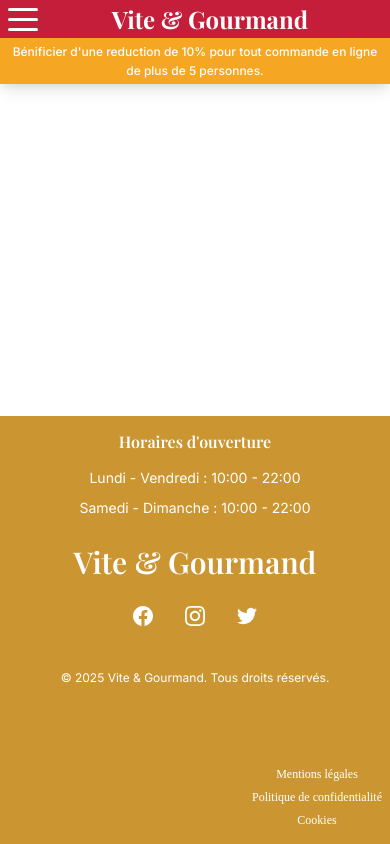
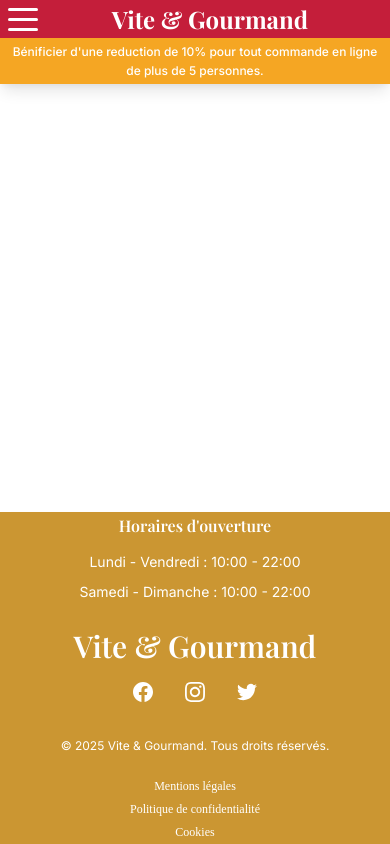
Before and after one commit to Slim-coder20/vite-gourmand, a React (Vite) app in the folder frontend/: page / in a window 390 px wide. Built offline with nearby package versions, Linux system fonts and the light colour scheme.

Commit message:
style: ajout de la class footerColumn dans le reponsive maw-width:480 a vec un padding : spacing-xs : 4px et text-align: center

```diff
--- a/frontend/src/components/footer/Footer.module.css
+++ b/frontend/src/components/footer/Footer.module.css
@@ -2,12 +2,12 @@
   display: grid;
   grid-template-columns: 1fr;
   background-color: var(--color-backgroud-footer);
-  padding: var(--spacing-lg) var(--spacing-md);
+  padding: var(--spacing-md) var(--spacing-sm);
   width: 100%;
   max-width: 100%;
   box-sizing: border-box;
   box-shadow: var(--shadow-lg);
-  gap: var(--spacing-md);
+  gap: var(--spacing-sm);
   grid-template-areas:
     "footerTop"
     "footerMain";
@@ -173,8 +173,8 @@
 /* Media queries pour mobile */
 @media (max-width: 768px) {
   .footer {
-    padding: var(--spacing-lg) var(--spacing-md);
-    gap: var(--spacing-lg);
+    padding: var(--spacing-md) var(--spacing-sm);
+    gap: var(--spacing-md);
   }
 
   .footerTop {
@@ -238,6 +238,7 @@
   .footerLinks {
     align-items: center;
     gap: var(--spacing-sm);
+    margin-top: 0; /* Supprimer le margin-top en mobile */
   }
 
   .footerLink {
@@ -248,7 +249,12 @@
 
 @media (max-width: 480px) {
   .footer {
-    padding: var(--spacing-md) var(--spacing-sm);
-    gap: var(--spacing-md);
+    padding: var(--spacing-xs);
+    gap: var(--spacing-sm);
+  }
+  .footerColumn {
+    align-items: center !important;
+    gap: var(--spacing-sm) !important;
+    margin-top: 0 !important;
   }
 }
```
